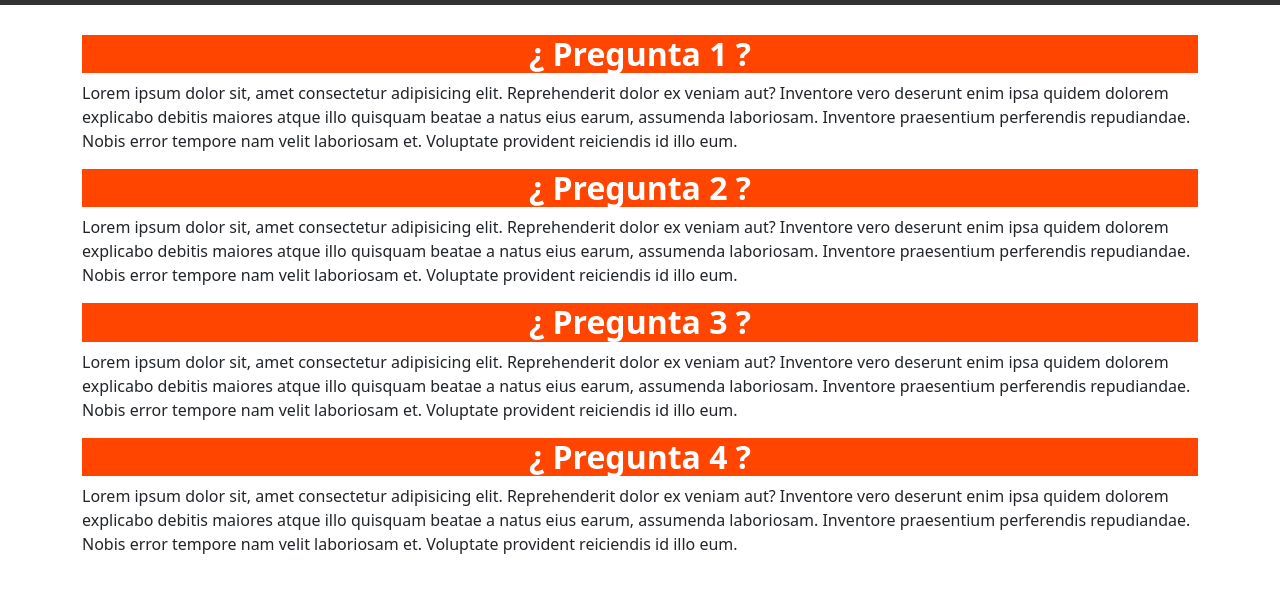
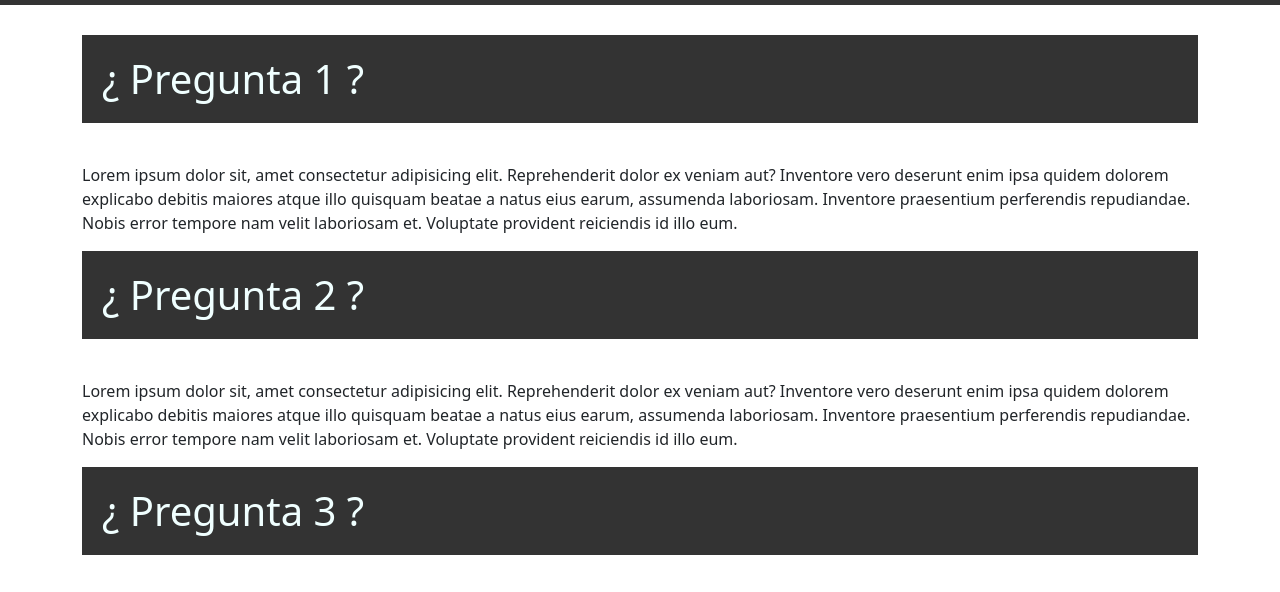
Before and after one commit to hjmontenegro/ProyectoFinal_DesarrolloWeb, a plain HTML site: page pages/preguntas-frecuentes.html in a window 1280 px wide. Shown: the part 135-727 px from the top of the page. Drawn offline with nearby package versions, Linux system fonts and the light colour scheme.

Commit message:
Pregintsd frecuentes

```diff
--- a/pages/preguntas-frecuentes.html
+++ b/pages/preguntas-frecuentes.html
@@ -63,16 +63,16 @@
 
     <main class="container main-preguntas margin-arriba-abajo">
 
-        <h2>¿ Pregunta 1 ?</h2>
+        <h1>¿ Pregunta 1 ?</h1>
         <p>Lorem ipsum dolor sit, amet consectetur adipisicing elit. Reprehenderit dolor ex veniam aut? Inventore vero deserunt enim ipsa quidem dolorem explicabo debitis maiores atque illo quisquam beatae a natus eius earum, assumenda laboriosam. Inventore praesentium perferendis repudiandae. Nobis error tempore nam velit laboriosam et. Voluptate provident reiciendis id illo eum.</p>
 
-        <h2>¿ Pregunta 2 ?</h2>
+        <h1>¿ Pregunta 2 ?</h1>
         <p>Lorem ipsum dolor sit, amet consectetur adipisicing elit. Reprehenderit dolor ex veniam aut? Inventore vero deserunt enim ipsa quidem dolorem explicabo debitis maiores atque illo quisquam beatae a natus eius earum, assumenda laboriosam. Inventore praesentium perferendis repudiandae. Nobis error tempore nam velit laboriosam et. Voluptate provident reiciendis id illo eum.</p>
 
-        <h2>¿ Pregunta 3 ?</h2>
+        <h1>¿ Pregunta 3 ?</h1>
         <p>Lorem ipsum dolor sit, amet consectetur adipisicing elit. Reprehenderit dolor ex veniam aut? Inventore vero deserunt enim ipsa quidem dolorem explicabo debitis maiores atque illo quisquam beatae a natus eius earum, assumenda laboriosam. Inventore praesentium perferendis repudiandae. Nobis error tempore nam velit laboriosam et. Voluptate provident reiciendis id illo eum.</p>
 
-        <h2>¿ Pregunta 4 ?</h2>
+        <h1>¿ Pregunta 4 ?</h1>
         <p>Lorem ipsum dolor sit, amet consectetur adipisicing elit. Reprehenderit dolor ex veniam aut? Inventore vero deserunt enim ipsa quidem dolorem explicabo debitis maiores atque illo quisquam beatae a natus eius earum, assumenda laboriosam. Inventore praesentium perferendis repudiandae. Nobis error tempore nam velit laboriosam et. Voluptate provident reiciendis id illo eum.</p>
     </main>
 
```
